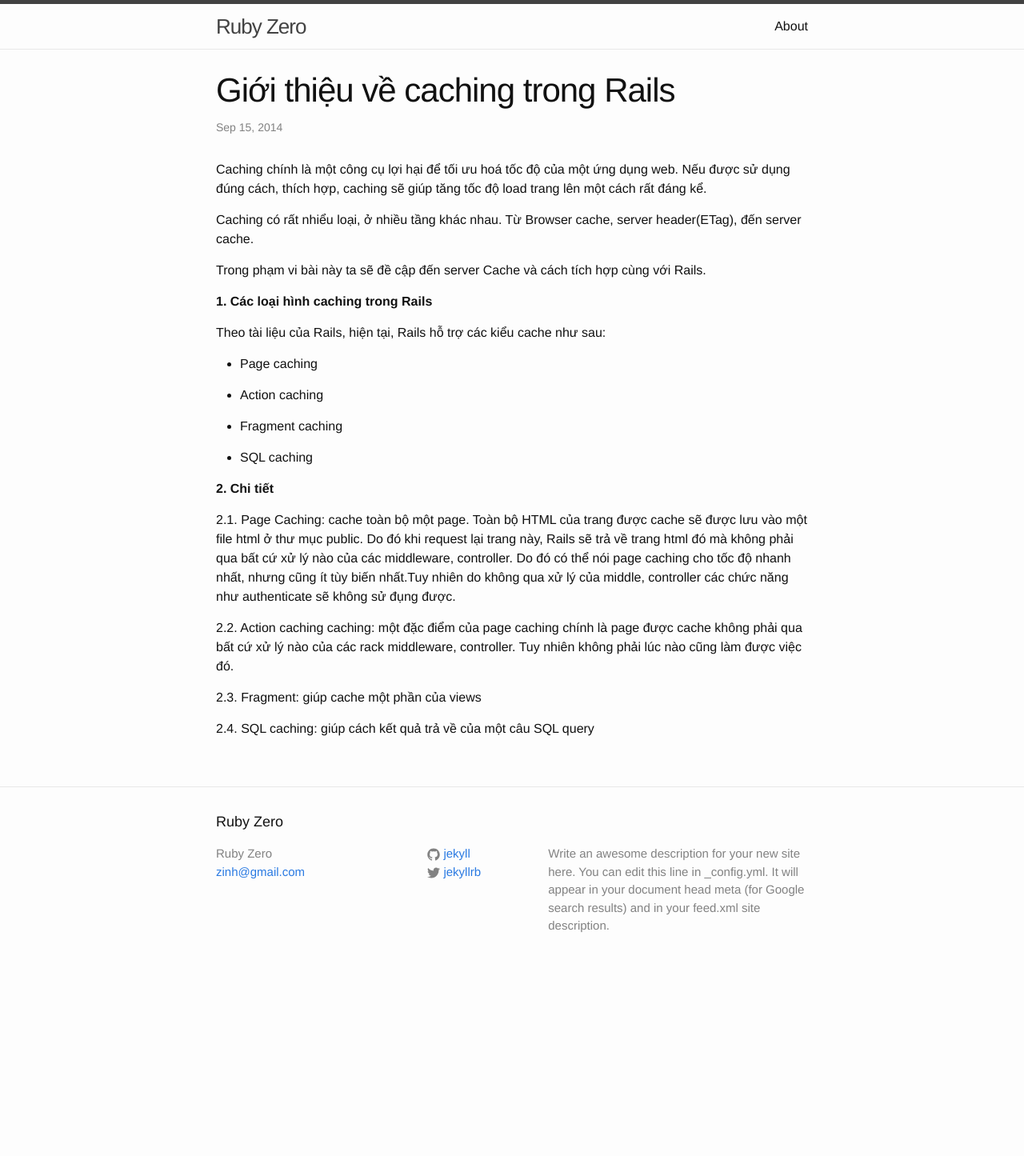
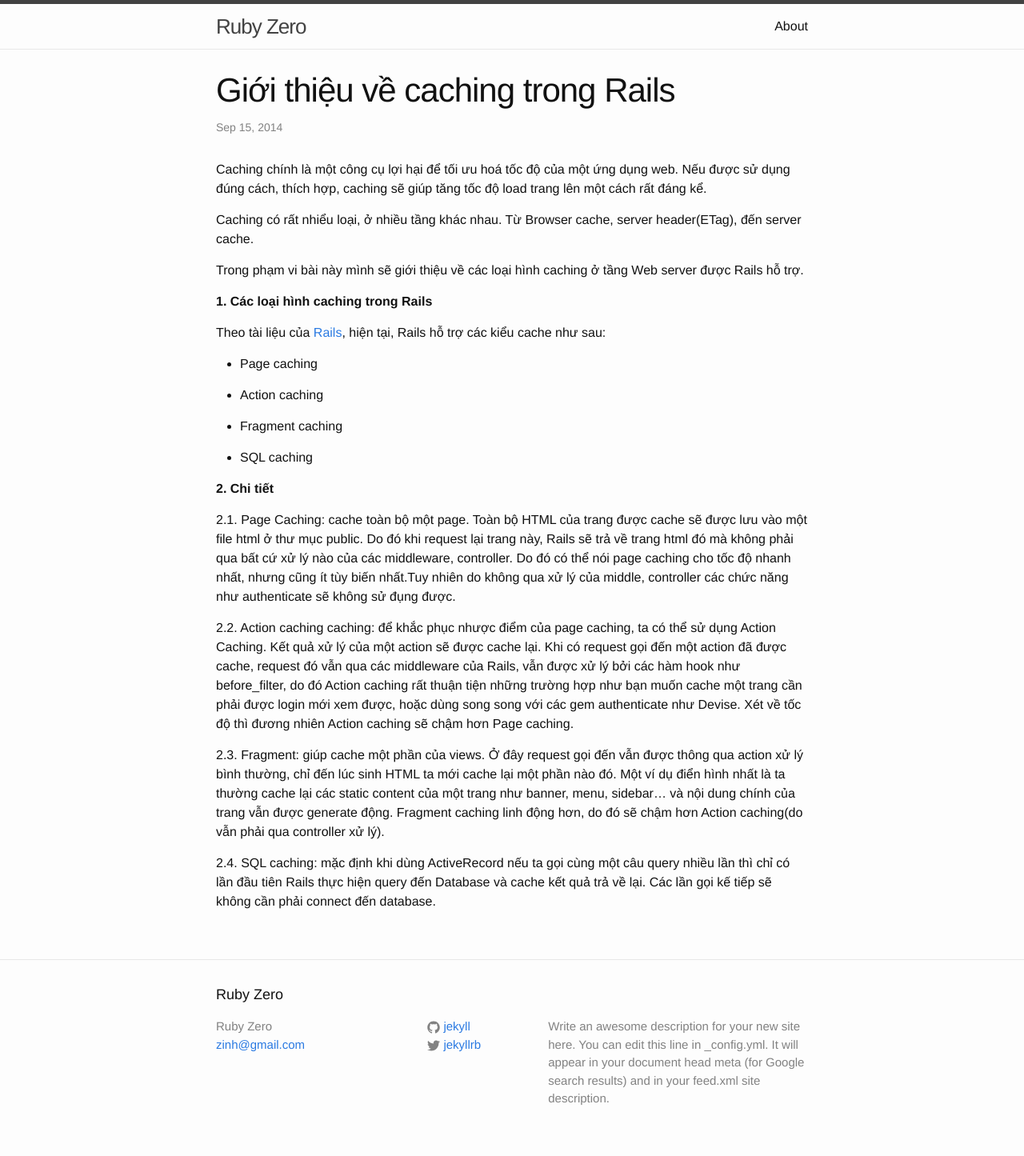
Before and after one commit to zinh/zinh.github.io, a Jekyll site: the page built from _posts/2014-09-15-caching-on-rails.markdown, in a window 1280 px wide. Shown: the whole page at 80% size. Built offline with Jekyll 4.4.1, drawn with Linux system fonts in a browser that asks for light colours; before the commit the page ends 1229 px from its top, so only the background shows below that.

Commit message:
update caching article

```diff
--- a/_posts/2014-09-15-caching-on-rails.markdown
+++ b/_posts/2014-09-15-caching-on-rails.markdown
@@ -2,7 +2,7 @@
 layout: post
 title:  "Giới thiệu về caching trong Rails"
 date:   2014-09-15 00:03:04
-summary: Giới thiệu sơ lược các loại hình caching được Rails hỗ trợ.
+summary: Loạt bài nhiều phần này nhằm giới thiệu từ tổng quan đến chi tiết, cũng như cách cài đặt sử dụng các loại hình caching trong Rails. Trong phần đầu, mình xin giới thiệu sơ lược về caching trong Rails.
 categories: rails
 ---
 
@@ -11,11 +11,11 @@ load trang lên một cách rất đáng kể.
 
 Caching có rất nhiểu loại, ở nhiều tầng khác nhau. Từ Browser cache, server header(ETag), đến server cache.
 
-Trong phạm vi bài này ta sẽ đề cập đến server Cache và cách tích hợp cùng với Rails.
+Trong phạm vi bài này mình sẽ giới thiệu về các loại hình caching ở tầng Web server được Rails hỗ trợ.
 
 __1. Các loại hình caching trong Rails__
 
-Theo tài liệu của Rails, hiện tại, Rails hỗ trợ các kiểu cache như sau:
+Theo tài liệu của [Rails](http://guides.rubyonrails.org/caching_with_rails.html), hiện tại, Rails hỗ trợ các kiểu cache như sau:
 
   - Page caching
 
@@ -29,8 +29,8 @@ __2. Chi tiết__
 
 2.1. Page Caching: cache toàn bộ một page. Toàn bộ HTML của trang được cache sẽ được lưu vào một file html ở thư mục public. Do đó khi request lại trang này, Rails sẽ trả về trang html đó mà không phải qua bất cứ xử lý nào của các middleware, controller. Do đó có thể nói page caching cho tốc độ nhanh nhất, nhưng cũng ít tùy biến nhất.Tuy nhiên do không qua xử lý của middle, controller các chức năng như authenticate sẽ không sử đụng được.
 
-2.2. Action caching caching: một đặc điểm của page caching chính là page được cache không phải qua bất cứ xử lý nào của các rack middleware, controller. Tuy nhiên không phải lúc nào cũng làm được việc đó.
+2.2. Action caching caching: để khắc phục nhược điểm của page caching, ta có thể sử dụng Action Caching. Kết quả xử lý của một action sẽ được cache lại. Khi có request gọi đến một action đã được cache, request đó vẫn qua các middleware của Rails, vẫn được xử lý bởi các hàm hook như before_filter, do đó Action caching rất thuận tiện những trường hợp như bạn muốn cache một trang cần phải được login mới xem được, hoặc dùng song song với các gem authenticate như Devise. Xét về tốc độ thì đương nhiên Action caching sẽ chậm hơn Page caching.
 
-2.3. Fragment: giúp cache một phần của views
+2.3. Fragment: giúp cache một phần của views. Ở đây request gọi đến vẫn được thông qua action xử lý bình thường, chỉ đến lúc sinh HTML ta mới cache lại một phần nào đó. Một ví dụ điển hình nhất là ta thường cache lại các static content của một trang như banner, menu, sidebar… và nội dung chính của trang vẫn được generate động. Fragment caching linh động hơn, do đó sẽ chậm hơn Action caching(do vẫn phải qua controller xử lý).
 
-2.4. SQL caching: giúp cách kết quả trả về của một câu SQL query
+2.4. SQL caching: mặc định khi dùng ActiveRecord nếu ta gọi cùng một câu query nhiều lần thì chỉ có lần đầu tiên Rails thực hiện query đến Database và cache kết quả trả về lại. Các lần gọi kế tiếp sẽ không cần phải connect đến database.
```
